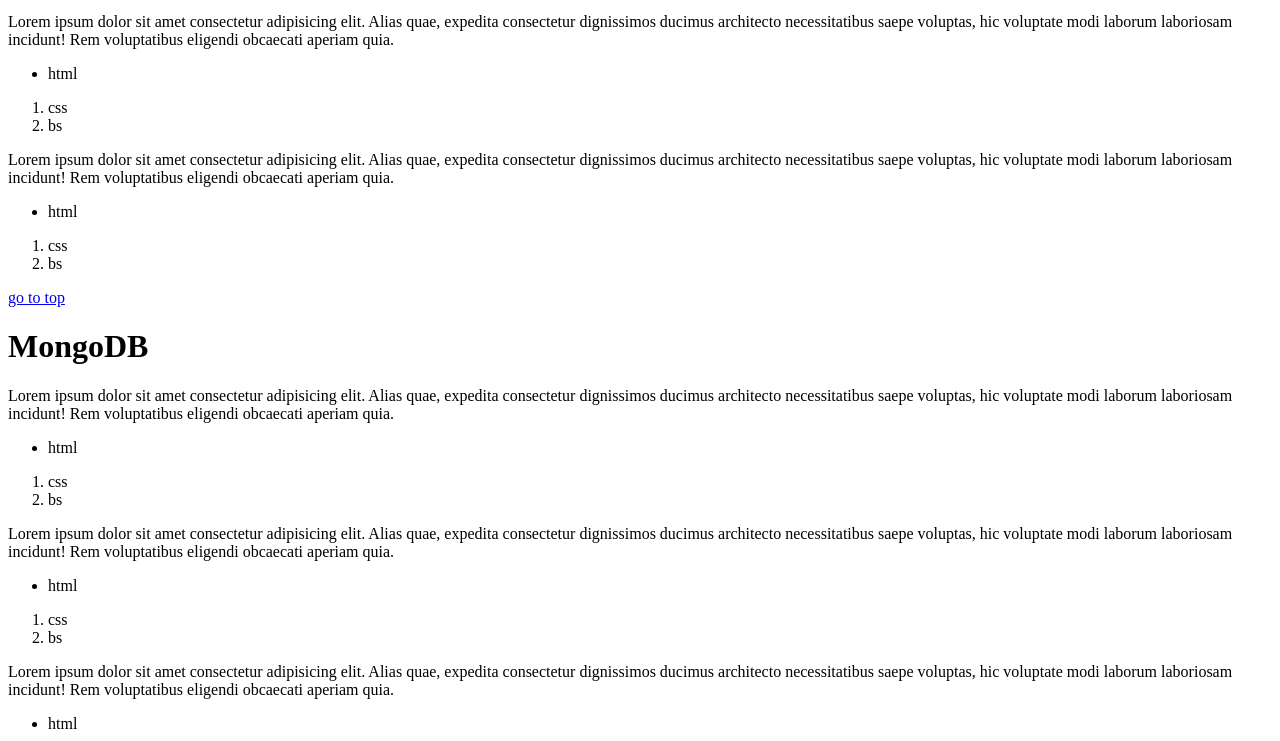
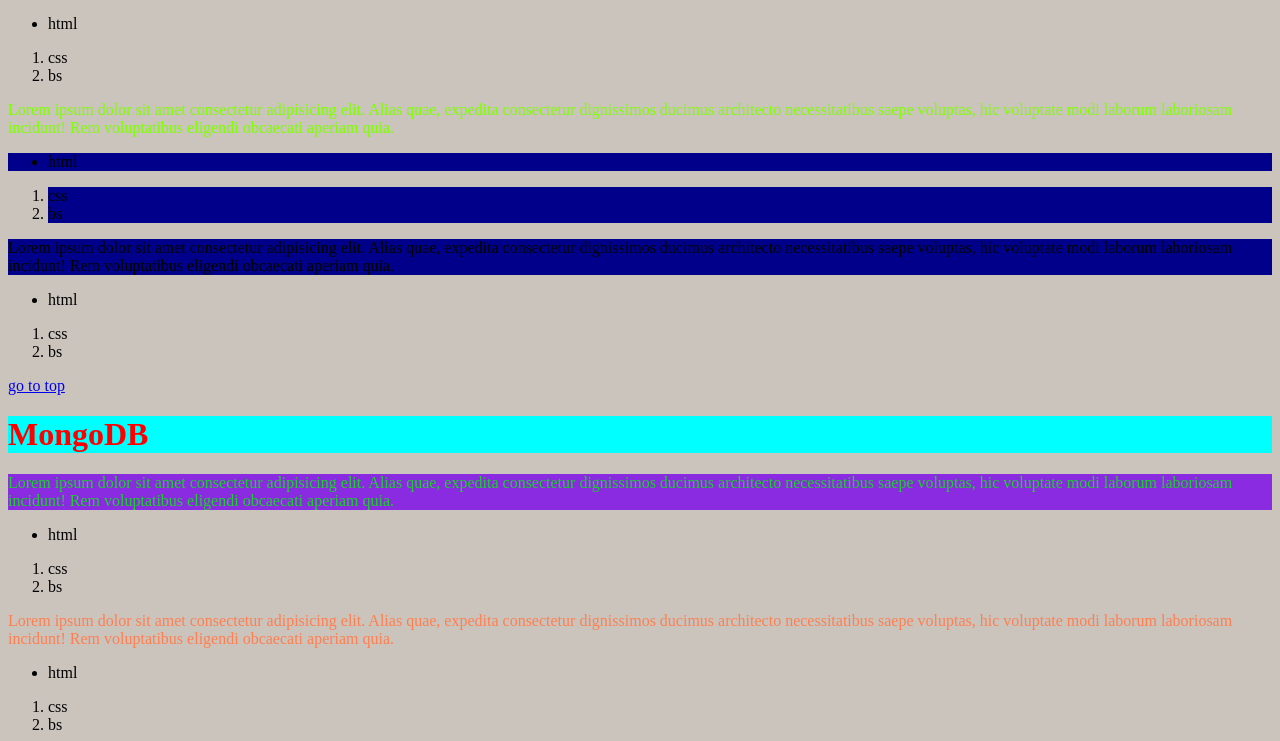
Before and after one commit to shruthi2609/Jan-Batch22, a plain HTML site: page index.html in a window 1280 px wide. Shown: the part 619-1360 px from the top of the page. Drawn offline with Linux system fonts and the light colour scheme.

Commit message:
13.02.22

```diff
--- a/index.html
+++ b/index.html
@@ -2,6 +2,41 @@
 <html>
    <head>
     <title>Crampete Pvt Ltd</title>
+    <link rel="stylesheet" href="./styles/indexstyle.css">
+  <!-- <style>
+       body{
+          background-color: rgb(202, 196, 189);
+       }
+
+       h2,.c1{
+          color: coral;
+       }
+       #p2{
+          color:chartreuse
+       }
+       #p1{
+         background-color: darkblue;
+       }
+
+       .c2{
+          color:rgb(24, 211, 40);
+          background-color: blueviolet;
+       }
+       h1{
+          color: red;
+          background-color: aqua;
+       }
+       thead{
+          background-color: lightgreen;
+       }
+       tbody{
+          background-color: aqua;
+       }
+       tfoot{
+          background-color: coral;
+       }
+    </style>
+    -->
    </head>
    <body>
    <div id="top">
@@ -14,8 +49,10 @@
    target="_blank">forms</a>-->
    <!-- section one -->
    <div id="section1">
-   <h1>MERN stack</h1>
- <p>Lorem ipsum dolor sit amet consectetur adipisicing elit. Alias quae, expedita consectetur dignissimos ducimus architecto necessitatibus saepe voluptas, hic voluptate modi laborum laboriosam incidunt! Rem voluptatibus eligendi obcaecati aperiam quia.</p>
+   <h1 >MERN stack</h1>
+   <h2>Sample text</h2>
+   <h3>Sample Text</h3>
+ <p id="p1">Lorem ipsum dolor sit amet consectetur adipisicing elit. Alias quae, expedita consectetur dignissimos ducimus architecto necessitatibus saepe voluptas, hic voluptate modi laborum laboriosam incidunt! Rem voluptatibus eligendi obcaecati aperiam quia.</p>
 
  <!--<a href="https://google.com"> <img src="Sample Pictures/Jellyfish.jpg" width="512px"
    height="350px"> </a>-->
@@ -24,10 +61,6 @@
    height="350px">
    <img src="Sample Pictures/Penguins.jpg" width="512px"
    height="350px">
-
-
-
-
    <ul>
       <li>html</li>
    </ul>
@@ -36,16 +69,16 @@
       <li>bs</li>
    </ol>
 
-   <p>Lorem ipsum dolor sit amet consectetur adipisicing elit. Alias quae, expedita consectetur dignissimos ducimus architecto necessitatibus saepe voluptas, hic voluptate modi laborum laboriosam incidunt! Rem voluptatibus eligendi obcaecati aperiam quia.</p>
-   <ul>
+   <p id="p2">Lorem ipsum dolor sit amet consectetur adipisicing elit. Alias quae, expedita consectetur dignissimos ducimus architecto necessitatibus saepe voluptas, hic voluptate modi laborum laboriosam incidunt! Rem voluptatibus eligendi obcaecati aperiam quia.</p>
+   <ul id="p1">
       <li>html</li>
    </ul>
    <ol>
-      <li>css</li>
-      <li>bs</li>
+      <li id="p1">css</li>
+      <li id="p1">bs</li>
    </ol>
 
-   <p>Lorem ipsum dolor sit amet consectetur adipisicing elit. Alias quae, expedita consectetur dignissimos ducimus architecto necessitatibus saepe voluptas, hic voluptate modi laborum laboriosam incidunt! Rem voluptatibus eligendi obcaecati aperiam quia.</p>
+   <p id="p1">Lorem ipsum dolor sit amet consectetur adipisicing elit. Alias quae, expedita consectetur dignissimos ducimus architecto necessitatibus saepe voluptas, hic voluptate modi laborum laboriosam incidunt! Rem voluptatibus eligendi obcaecati aperiam quia.</p>
    <ul>
       <li>html</li>
    </ul>
@@ -55,10 +88,10 @@
    </ol>
    <a href="#top">go to top</a>
 </div>
-<!--section two-->
+<!--section two style="color: brown;background-color: aqua;"-->
 <div id="section2">
-   <h1>MongoDB</h1>
-   <p>Lorem ipsum dolor sit amet consectetur adipisicing elit. Alias quae, expedita consectetur dignissimos ducimus architecto necessitatibus saepe voluptas, hic voluptate modi laborum laboriosam incidunt! Rem voluptatibus eligendi obcaecati aperiam quia.</p>
+   <h1 >MongoDB</h1>
+   <p class="c2">Lorem ipsum dolor sit amet consectetur adipisicing elit. Alias quae, expedita consectetur dignissimos ducimus architecto necessitatibus saepe voluptas, hic voluptate modi laborum laboriosam incidunt! Rem voluptatibus eligendi obcaecati aperiam quia.</p>
    <ul>
       <li>html</li>
    </ul>
@@ -67,7 +100,7 @@
       <li>bs</li>
    </ol>
 
-   <p>Lorem ipsum dolor sit amet consectetur adipisicing elit. Alias quae, expedita consectetur dignissimos ducimus architecto necessitatibus saepe voluptas, hic voluptate modi laborum laboriosam incidunt! Rem voluptatibus eligendi obcaecati aperiam quia.</p>
+   <p class="c1">Lorem ipsum dolor sit amet consectetur adipisicing elit. Alias quae, expedita consectetur dignissimos ducimus architecto necessitatibus saepe voluptas, hic voluptate modi laborum laboriosam incidunt! Rem voluptatibus eligendi obcaecati aperiam quia.</p>
    <ul>
       <li>html</li>
    </ul>
@@ -76,7 +109,7 @@
       <li>bs</li>
    </ol>
 
-   <p>Lorem ipsum dolor sit amet consectetur adipisicing elit. Alias quae, expedita consectetur dignissimos ducimus architecto necessitatibus saepe voluptas, hic voluptate modi laborum laboriosam incidunt! Rem voluptatibus eligendi obcaecati aperiam quia.</p>
+   <p class="c1">Lorem ipsum dolor sit amet consectetur adipisicing elit. Alias quae, expedita consectetur dignissimos ducimus architecto necessitatibus saepe voluptas, hic voluptate modi laborum laboriosam incidunt! Rem voluptatibus eligendi obcaecati aperiam quia.</p>
    <ul>
       <li>html</li>
    </ul>
--- /dev/null
+++ b/styles/indexstyle.css
@@ -0,0 +1,30 @@
+body{
+    background-color: rgb(202, 196, 189);
+ }
+ h2,.c1{
+    color: coral;
+ }
+ #p2{
+    color:chartreuse
+ }
+ #p1{
+   background-color: darkblue;
+ }
+
+ .c2{
+    color:rgb(24, 211, 40);
+    background-color: blueviolet;
+ }
+ h1{
+    color: red;
+    background-color: aqua;
+ }
+ thead{
+    background-color: lightgreen;
+ }
+ tbody{
+    background-color: aqua;
+ }
+ tfoot{
+    background-color: coral;
+ }
```
Also changed, not shown: forms.html (+22 -1 lines).
